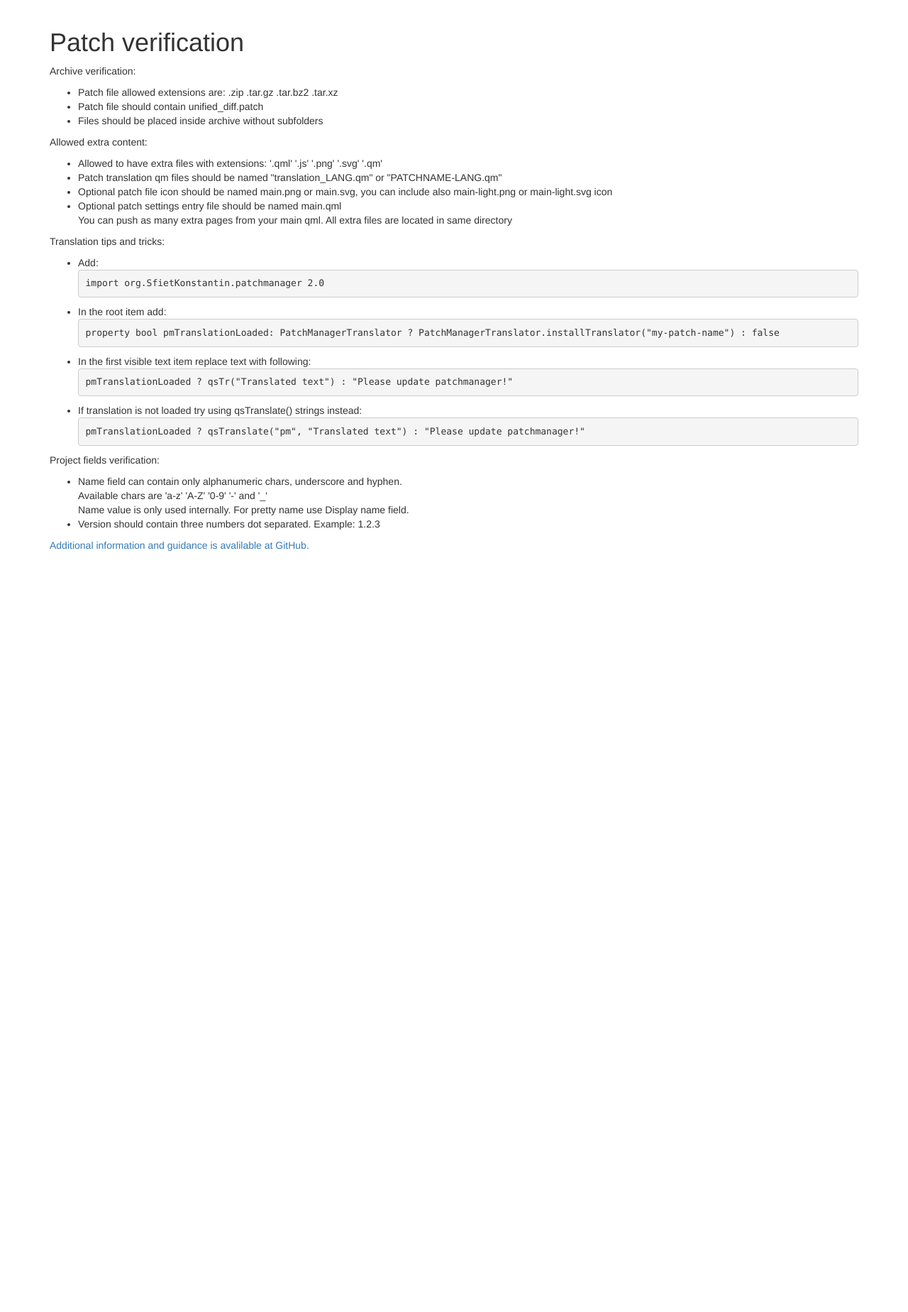
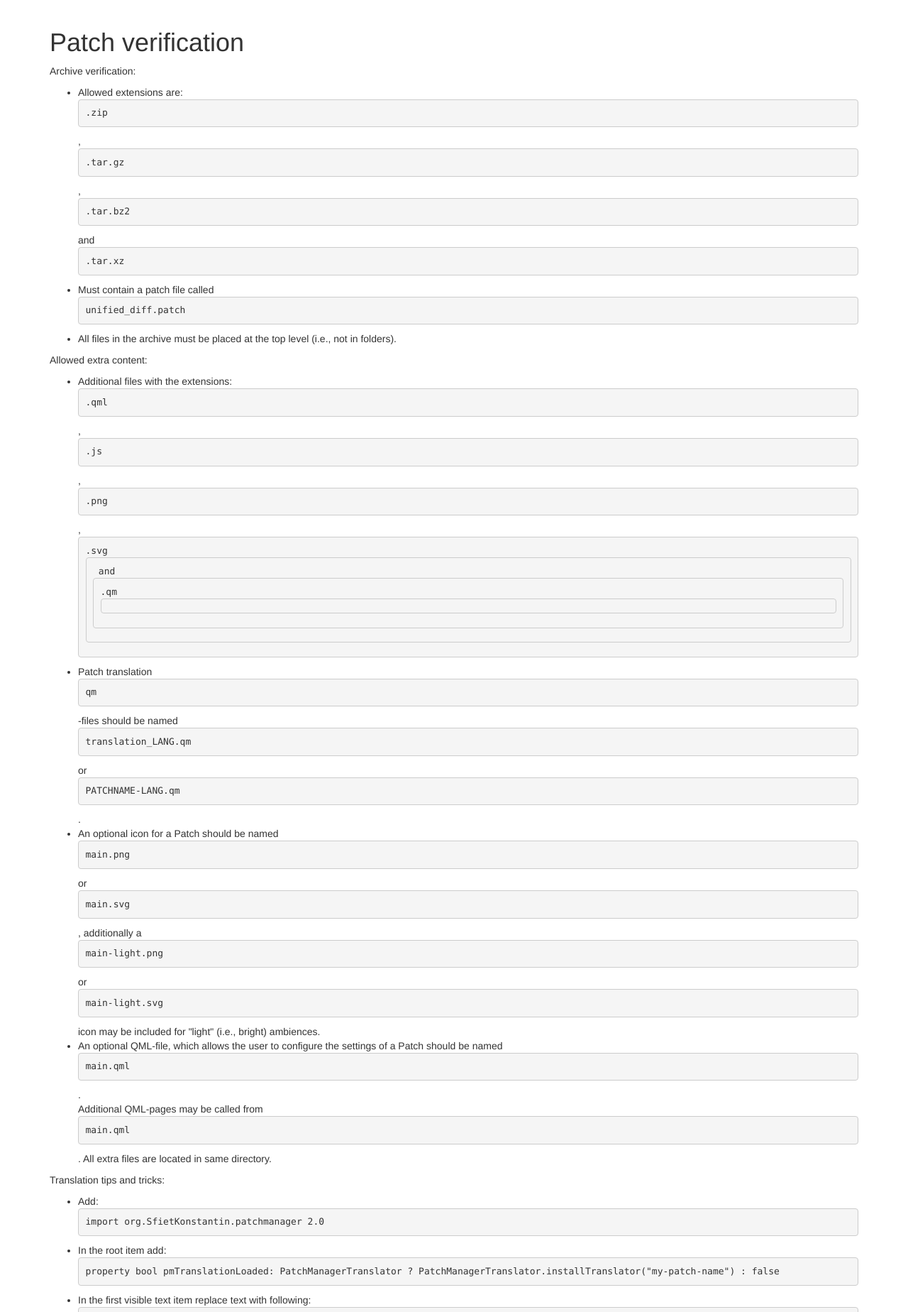
Before and after one commit to sailfishos-patches/pm-web-catalog, a Django app: a page that uses example/templates/plain/example/helpme_page.html in a window 1280 px wide. Shown: the part 52-1900 px from the top of the page at 71% size. Before the commit the page ends 828 px from the top, so only its background shows below. Run offline with Django 3.2, Linux system fonts and the light colour scheme; some libraries are stand-ins or nearby versions.

Commit message:
[helpme_page] Overhaul strings (#9)

```diff
--- a/example/templates/plain/example/helpme_page.html
+++ b/example/templates/plain/example/helpme_page.html
@@ -1,38 +1,38 @@
 {% extends 'base.html' %}
 
 {% block head_title %}
-Patchmanager2 Documentation (kinda)
+Brief documentation for the Web Catalog of Patchmanager 2 & 3
 {% endblock %}
 
 {% block content %}
 <h1>Patch verification</h1>
 <p>Archive verification:</p>
   <ul>
-    <li>Patch file allowed extensions are: .zip .tar.gz .tar.bz2 .tar.xz</li>
-    <li>Patch file should contain unified_diff.patch</li>
-    <li>Files should be placed inside archive without subfolders</li>
+    <li>Allowed extensions are: <pre>.zip</pre>, <pre>.tar.gz</pre>, <pre>.tar.bz2</pre> and <pre>.tar.xz</pre></li>
+    <li>Must contain a patch file called <pre>unified_diff.patch</pre></li>
+    <li>All files in the archive must be placed at the top level (i.e., not in folders).</li>
   </ul>
 <p>Allowed extra content:</p>
   <ul>
-    <li>Allowed to have extra files with extensions: '.qml' '.js' '.png' '.svg' '.qm'</li>
-    <li>Patch translation qm files should be named "translation_LANG.qm" or "PATCHNAME-LANG.qm"</li>
-    <li>Optional patch file icon should be named main.png or main.svg, you can include also main-light.png or main-light.svg icon</li>
-    <li>Optional patch settings entry file should be named main.qml
-    <br>You can push as many extra pages from your main qml. All extra files are located in same directory</li>
+    <li>Additional files with the extensions: <pre>.qml</pre>, <pre>.js</pre>, <pre>.png</pre>, <pre>.svg<pre> and <pre>.qm<pre></li>
+    <li>Patch translation <pre>qm</pre>-files should be named <pre>translation_LANG.qm</pre> or <pre>PATCHNAME-LANG.qm</pre>.</li>
+    <li>An optional icon for a Patch should be named <pre>main.png</pre> or <pre>main.svg</pre>, additionally a <pre>main-light.png</pre> or <pre>main-light.svg</pre> icon may be included for "light" (i.e., bright) ambiences.</li>
+    <li>An optional QML-file, which allows the user to configure the settings of a Patch should be named <pre>main.qml</pre>.
+    <br>Additional QML-pages may be called from <pre>main.qml</pre>. All extra files are located in same directory.</li>
   </ul>
 <p>Translation tips and tricks:</p>
   <ul>
     <li>Add: <pre>import org.SfietKonstantin.patchmanager 2.0</pre></li>
     <li>In the root item add: <pre>property bool pmTranslationLoaded: PatchManagerTranslator ? PatchManagerTranslator.installTranslator("my-patch-name") : false</pre></li>
-    <li>In the first visible text item replace text with following: <pre>pmTranslationLoaded ? qsTr("Translated text") : "Please update patchmanager!"</pre></li>
-    <li>If translation is not loaded try using qsTranslate() strings instead: <pre>pmTranslationLoaded ? qsTranslate("pm", "Translated text") : "Please update patchmanager!"</pre></li>
+    <li>In the first visible text item replace text with following: <pre>pmTranslationLoaded ? qsTr("Translated text") : "Please update Patchmanager!"</pre></li>
+    <li>If translation is not loaded, try using <pre>qsTranslate()</pre> strings instead: <pre>pmTranslationLoaded ? qsTranslate("pm", "Translated text") : "Please update Patchmanager!"</pre></li>
   </ul>
 <p>Project fields verification:</p>
   <ul>
-    <li>Name field can contain only alphanumeric chars, underscore and hyphen.
-    <br>Available chars are 'a-z' 'A-Z' '0-9' '-' and '_'
-    <br>Name value is only used internally. For pretty name use Display name field.</li>
-    <li>Version should contain three numbers dot separated. Example: 1.2.3</li>
+    <li>The "Name" field must solely comprise alphanumeric characters, the underscore and the hyphen.
+    <br>I.e., available chars are <pre>a-z</pre>, <pre>A-Z</pre>, <pre>0-9</pre>, <pre>_</pre> and <pre>-</pre>.
+    <br>The name value is only used internally.  For a pretty name use the "Display name" field.</li>
+    <li>The version must comprise three natural numbers (including 0) separated by two dots, for example <pre>1.2.3</pre>, <pre>0.0.2</pre> or <pre>47.11.123</pre>.</li>
   </ul>
 <p><a href="https://github.com/sailfishos-patches/patchmanager#information-for-patch-developers">Additional information and guidance is avalilable at GitHub.</a></p>
 {% endblock %}
```
